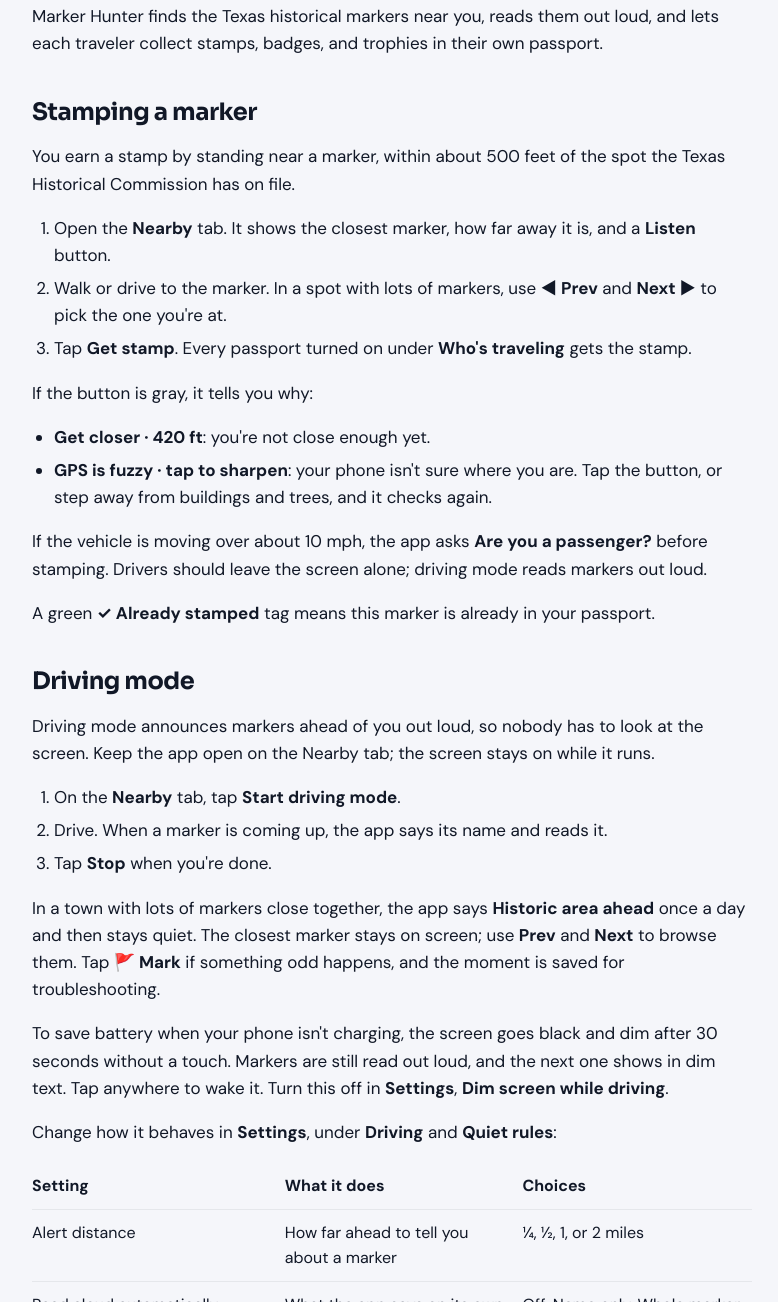
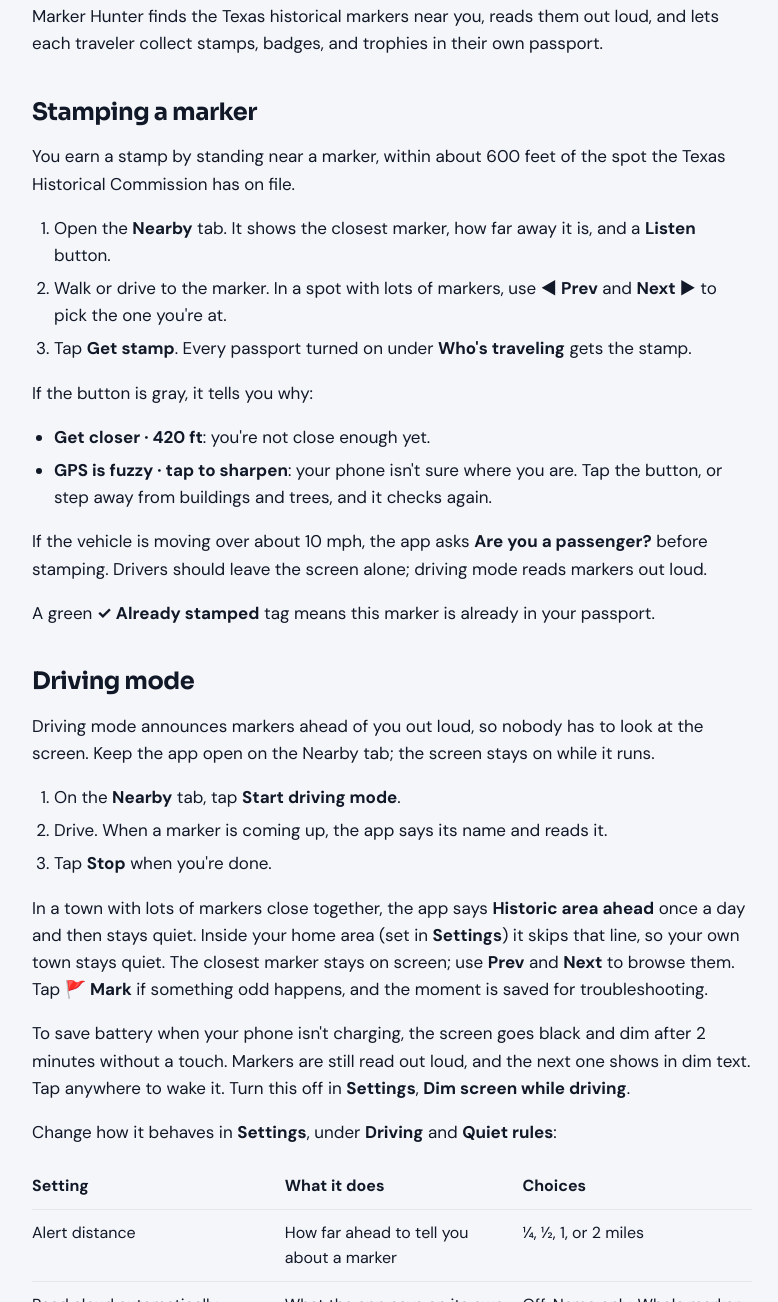
Before and after one commit to Zgruetzner/marker-hunter-site, a plain HTML site: page help.html in a window 1280 px wide. Shown: the part 446-1748 px from the top of the page, without its empty margins (248-1026 px from the left). Drawn offline with Linux system fonts and the light colour scheme.

Commit message:
Help and support: 2-minute dim, quiet historic areas at home, about 600 feet
Co-Authored-By: Claude Opus 5.5 <noreply@anthropic.com>
Claude-Session: https://claude.ai/code/session_0115sXwgre6ZpvL5wAwR3HvJ

```diff
--- a/help.html
+++ b/help.html
@@ -37,7 +37,7 @@
   <p>Marker Hunter finds the Texas historical markers near you, reads them out loud, and lets each traveler collect stamps, badges, and trophies in their own passport.</p>
 
   <h2 id="stamping-a-marker">Stamping a marker</h2>
-  <p>You earn a stamp by standing near a marker, within about 500 feet of the spot the Texas Historical Commission has on file.</p>
+  <p>You earn a stamp by standing near a marker, within about 600 feet of the spot the Texas Historical Commission has on file.</p>
   <ol>
     <li>Open the <strong>Nearby</strong> tab. It shows the closest marker, how far away it is, and a <strong>Listen</strong> button.</li>
     <li>Walk or drive to the marker. In a spot with lots of markers, use <strong>◀ Prev</strong> and <strong>Next ▶</strong> to pick the one you're at.</li>
@@ -58,8 +58,8 @@
     <li>Drive. When a marker is coming up, the app says its name and reads it.</li>
     <li>Tap <strong>Stop</strong> when you're done.</li>
   </ol>
-  <p>In a town with lots of markers close together, the app says <strong>Historic area ahead</strong> once a day and then stays quiet. The closest marker stays on screen; use <strong>Prev</strong> and <strong>Next</strong> to browse them. Tap <strong>🚩 Mark</strong> if something odd happens, and the moment is saved for troubleshooting.</p>
-  <p>To save battery when your phone isn't charging, the screen goes black and dim after 30 seconds without a touch. Markers are still read out loud, and the next one shows in dim text. Tap anywhere to wake it. Turn this off in <strong>Settings</strong>, <strong>Dim screen while driving</strong>.</p>
+  <p>In a town with lots of markers close together, the app says <strong>Historic area ahead</strong> once a day and then stays quiet. Inside your home area (set in <strong>Settings</strong>) it skips that line, so your own town stays quiet. The closest marker stays on screen; use <strong>Prev</strong> and <strong>Next</strong> to browse them. Tap <strong>🚩 Mark</strong> if something odd happens, and the moment is saved for troubleshooting.</p>
+  <p>To save battery when your phone isn't charging, the screen goes black and dim after 2 minutes without a touch. Markers are still read out loud, and the next one shows in dim text. Tap anywhere to wake it. Turn this off in <strong>Settings</strong>, <strong>Dim screen while driving</strong>.</p>
   <p>Change how it behaves in <strong>Settings</strong>, under <strong>Driving</strong> and <strong>Quiet rules</strong>:</p>
   <div class="table-wrap"><table>
     <thead><tr><th>Setting</th><th>What it does</th><th>Choices</th></tr></thead>
```
Also changed, not shown: support.html (+1 -1 lines).
